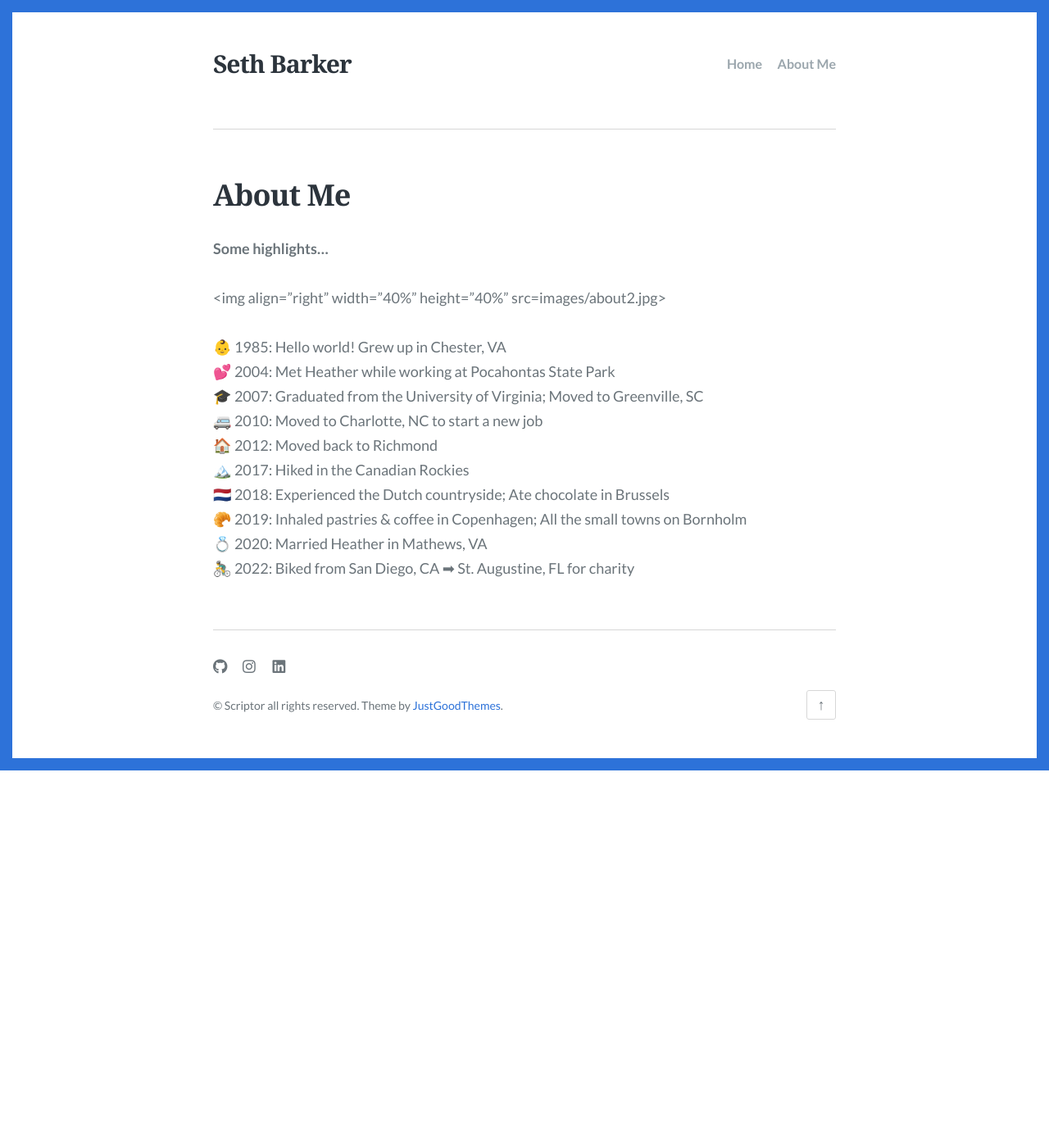
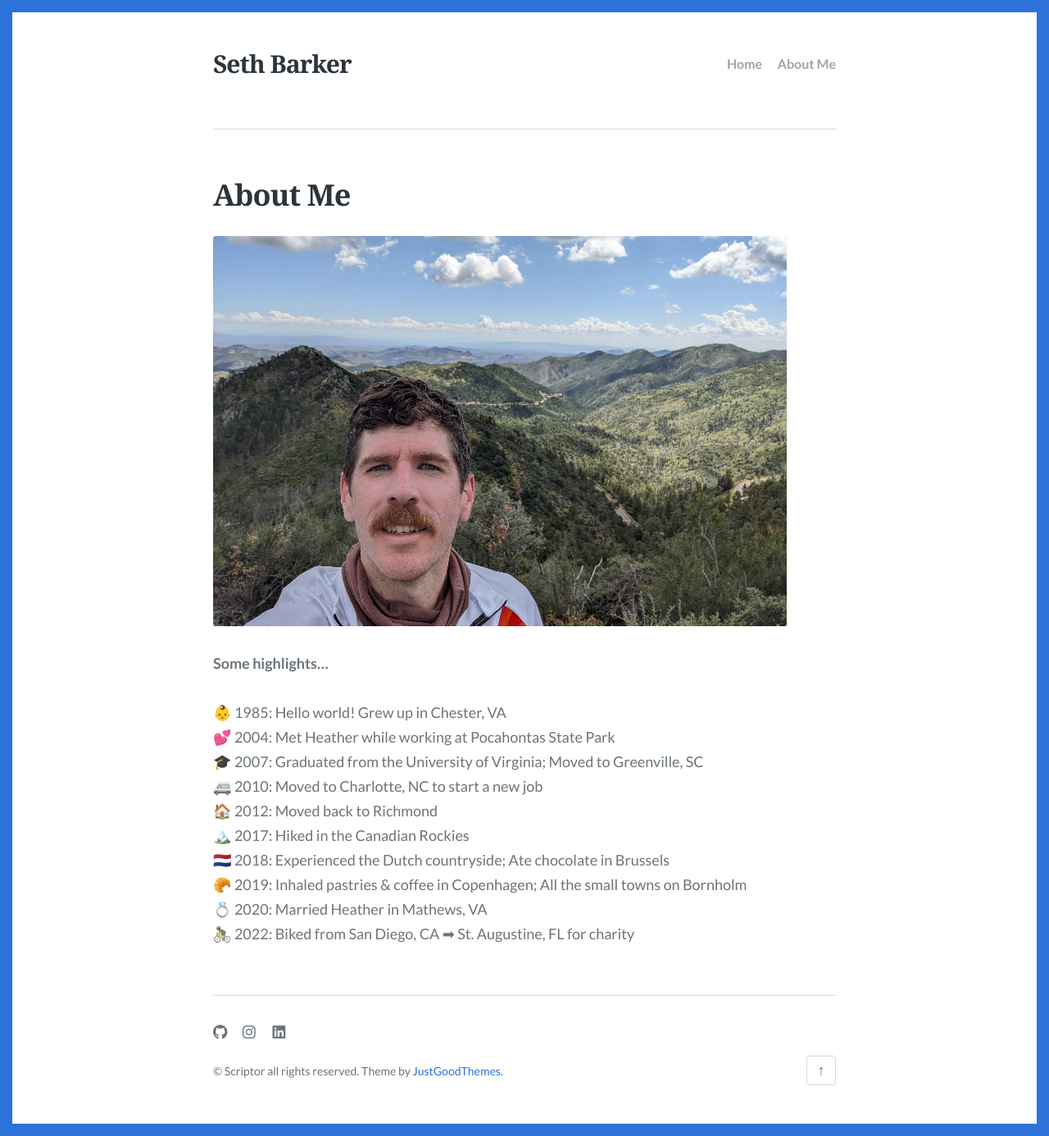
Before and after one commit to sethbarker/sethbarker.github.io, a Jekyll site: the page built from about.md, in a window 1280 px wide. Shown: the whole page at 82% size. Built offline with Jekyll 4.4.1, drawn with Linux system fonts in a browser that asks for light colours; some web fonts are replaced; before the commit the page ends 940 px from its top, so only the background shows below that.

Commit message:
Update about.md

```diff
--- a/about.md
+++ b/about.md
@@ -4,9 +4,9 @@ title: About Me
 # feature_image: images/about2.jpg
 ---
 
+![about](images/about2.jpg)
+
 **Some highlights...**
-
-<img align="right" width="40%" height="40%" src=images/about2.jpg>
 
 👶 1985: Hello world! Grew up in Chester, VA \
 💕 2004: Met Heather while working at Pocahontas State Park \
```
